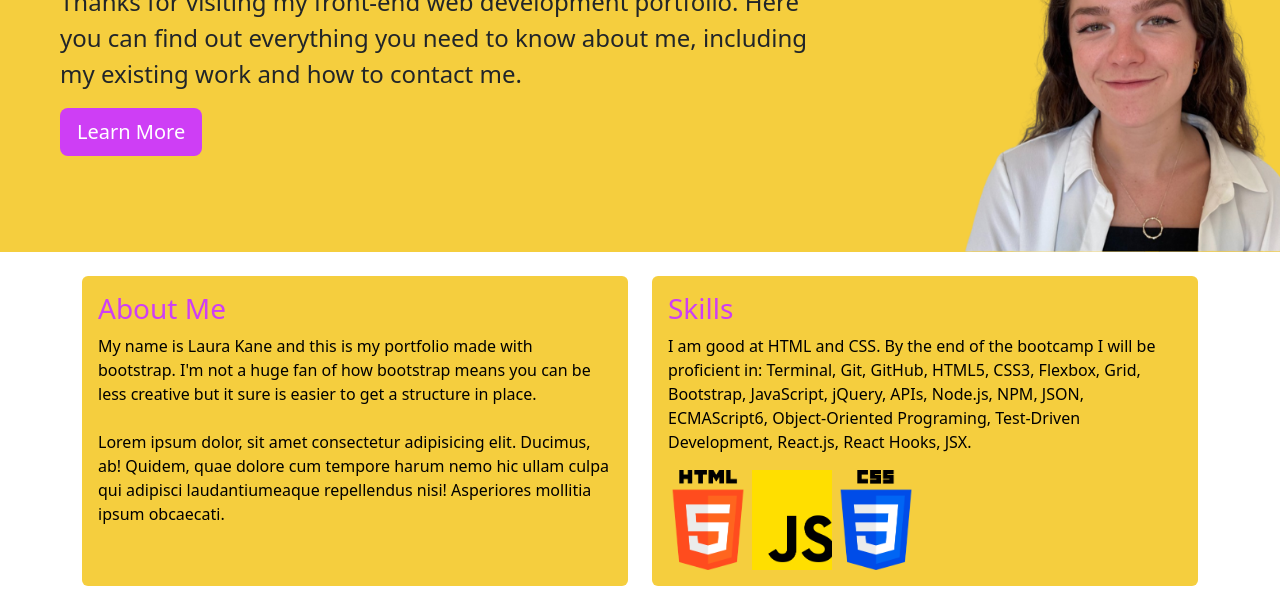
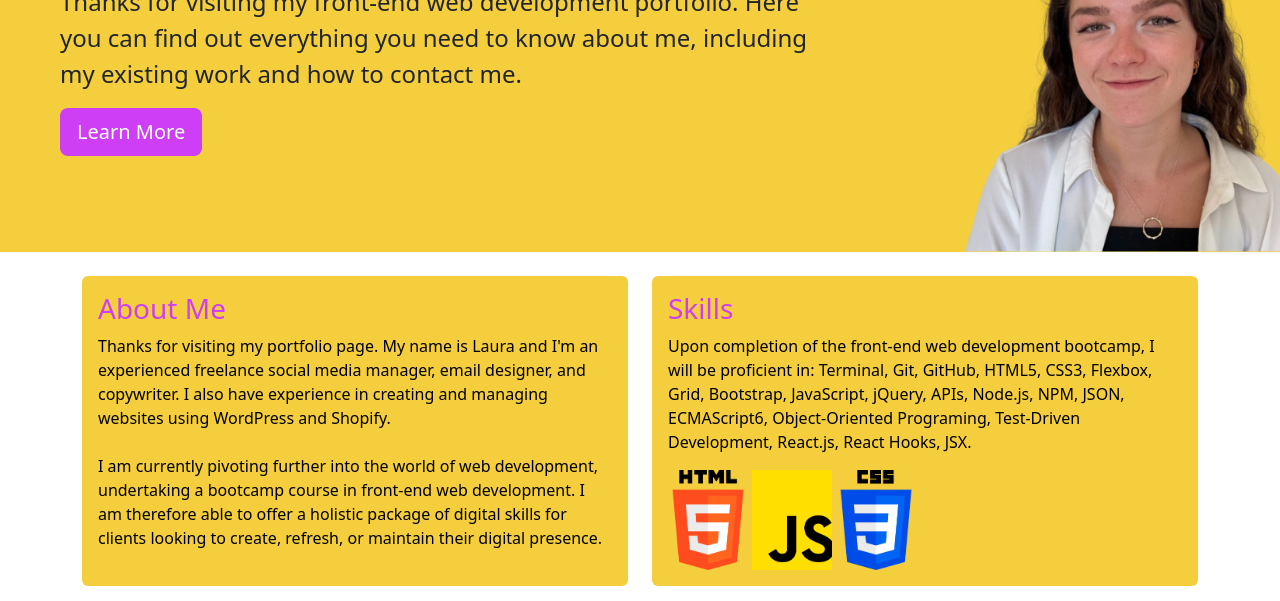
Before and after one commit to kauralane/bootstrap-portfolio, a plain HTML site: page index.html in a window 1280 px wide. Shown: the part 351-952 px from the top of the page. Drawn offline with nearby package versions, Linux system fonts and the light colour scheme.

Commit message:
final edits of text content.

```diff
--- a/assets/style.css
+++ b/assets/style.css
@@ -5,7 +5,6 @@
 }
 
 /* Nav bar */
-
 .my-navbar {
 border-bottom: var(--secondary-accent-color) solid 1px;
 }
@@ -13,17 +12,13 @@ border-bottom: var(--secondary-accent-color) solid 1px;
 .navbar-brand img {
     object-fit: cover;
 }
-/* Nothing working */
+
 .nav-item a {
     color: white !important;
     font-weight: bold;
 }
 
-.nav-item a:hover {
-    color: var(--secondary-accent-color) !important;
-}
-
-.nav-item a:focus {
+.nav-item a:hover, .nav-item a:focus {
     color: var(--secondary-accent-color) !important;
 }
 
@@ -144,6 +139,7 @@ a:hover {
 footer {
     padding: 10px;
     background-color: var(--main-accent-color);
+    margin-top: 50px;
 }
 
 .footer-button:hover {
--- a/index.html
+++ b/index.html
@@ -46,7 +46,6 @@
 
     <!--Jumbotron / hero area. Code from UK skills for life coding bootcamp -->
     <div class="hero-area p-5 mb-4">
-        <!--this isn't working above -->
         <div class="container-fluid py-5">
             <h1 class="display-5 fw-bold">FRONT-END WEB DEVELOPMENT PORTFOLIO</h1>
             <h2>Laura Kane</h2>
@@ -65,14 +64,13 @@
                 <div class="card border-0 h-100" style="background-color: var(--main-accent-color);">
                     <div class="card-body">
                         <h3 class="card-title">About Me</h3>
-                        <p class="card-text">My name is Laura Kane and this is my portfolio made with bootstrap. I'm not
-                            a huge fan of how bootstrap means you can be less creative but it sure is easier to get a
-                            structure in place.
+                        <p class="card-text">Thanks for visiting my portfolio page. My name is Laura and I'm an experienced freelance social media manager, email
+                        designer, and copywriter. I also have experience in creating and managing websites using WordPress and Shopify.
                         <br>
                         <br>
-                            Lorem ipsum dolor, sit amet consectetur adipisicing elit. Ducimus, ab! Quidem, quae dolore
-                            cum tempore harum nemo hic ullam culpa qui adipisci laudantiumeaque repellendus nisi!
-                            Asperiores mollitia ipsum obcaecati.
+                        I am currently pivoting further into the world of web development, undertaking a bootcamp course in front-end web
+                        development. I am therefore able to offer a holistic package of digital skills for clients looking to create, refresh,
+                        or maintain their digital presence.
                         </p>
                     </div>
                 </div>
@@ -82,7 +80,10 @@
                 <div class="card border-0 h-100" style="background-color: var(--main-accent-color);">
                     <div class="card-body">
                         <h3 class="card-title">Skills</h3>
-                        <p class="card-text">I am good at HTML and CSS. By the end of the bootcamp I will be proficient in: Terminal, Git, GitHub, HTML5, CSS3, Flexbox, Grid, Bootstrap, JavaScript, jQuery, APIs, Node.js, NPM, JSON, ECMAScript6, Object-Oriented Programing, Test-Driven Development, React.js, React Hooks, JSX.</p>
+                        <p class="card-text">Upon completion of the front-end web development bootcamp, I will be
+                            proficient in: Terminal, Git, GitHub, HTML5, CSS3, Flexbox, Grid, Bootstrap, JavaScript,
+                            jQuery, APIs, Node.js, NPM, JSON, ECMAScript6, Object-Oriented Programing, Test-Driven
+                            Development, React.js, React Hooks, JSX.</p>
                         <img src="./assets/images/HTML-icon.png">
                         <img src="./assets/images/JS-icon.png">
                         <img src="./assets/images/CSS-icon.png">
@@ -95,11 +96,12 @@
     <!--Portfolio of work section -->
     <h3 id="portfolio-section" class="text-center">Portfolio of Work</h3>
     <div class="container text-center">
-        <div class="row">
+        <div class="row gy-2">
             <div class="col-sm-12 col-md-6 col-lg-6">
                 <div class="project-card card h-100 border-0">
                     <a href="https://kauralane.github.io/laura-kane-portfolio/">
-                    <img src="./assets/images/old-portfolio-screenshot.png" class="card-img-top" alt="Screenshot of Laura Kane portfolio">
+                        <img src="./assets/images/old-portfolio-screenshot.png" class="card-img-top"
+                            alt="Screenshot of Laura Kane portfolio">
                         <div class="card-body" style="background: var(--main-accent-color)">
                             <h5 class="card-title">HTML & CSS Portfolio</h5>
                             <p class="card-text">Previous portfolio made entirely with HTML and CSS.</p>
@@ -113,7 +115,8 @@
                     <img src="./assets/images/horiseon.png" class="card-img-top" alt="Screenshot of Horiseon website.">
                     <div class="card-body" style="background: var(--main-accent-color)">
                         <h5 class="card-title">Horiseon Code Refactor</h5>
-                        <p class="card-text">A code refactoring challenge which focused on replacing divs with semantic HTML elements, to enable better accessibility on the web. Made using HTML and CSS.</p>
+                        <p class="card-text">A code refactoring challenge which focused on replacing divs with semantic
+                            HTML elements, to enable better accessibility on the web. Made using HTML and CSS.</p>
                 </a>
             </div>
         </div>
@@ -121,24 +124,28 @@
     </div>
     </div>
     <div class="container project-3-4 text-center">
-        <div class="row">
+        <div class="row gy-2">
             <div class="col-sm-12 col-md-6 col-lg-6">
                 <div class="project-card card h-100 border-0">
                     <a href="https://kauralane.github.io/CSS-cheat-sheet/">
-                    <img src="./assets/images/CSS.png" class="card-img-top" alt="Screenshot of CSS cheat sheet website.">
+                        <img src="./assets/images/CSS.png" class="card-img-top"
+                            alt="Screenshot of CSS cheat sheet website.">
                         <div class="card-body" style="background:var(--main-accent-color)">
                             <h5 class="card-title">CSS Cheat Sheet</h5>
-                        <p class="card-text">A webpage featuring snippets of CSS code which can be easily copied & pasted by the user. Made using HTML and CSS.</p>
+                            <p class="card-text">A webpage featuring snippets of CSS code which can be easily copied &
+                                pasted by the user. Made using HTML and CSS.</p>
                     </a>
                 </div>
             </div>
         </div>
         <div class="col-sm-12 col-md-6 col-lg-6">
             <div class="project-card card h-100 border-0">
+                <a href="#">
                     <img src="https://placehold.co/600x400" class="card-img-top" alt="Placeholder.">
                     <div class="card-body" style="background: var(--main-accent-color);">
                         <h5 class="card-title">Project 4</h5>
                         <p class="card-text">Keep your eyes peeled - this project is coming soon...</p>
+                </a>
             </div>
         </div>
     </div>
@@ -166,6 +173,7 @@
         </div>
     </div>
 
+    <!--Footer section-->
     <footer>
         <div class="container text-center mt-3">
             <h6 class="mt-2">Copyright Laura Kane, 2023</h6>
```
Lines whose indentation alone changed are shown as unchanged.
